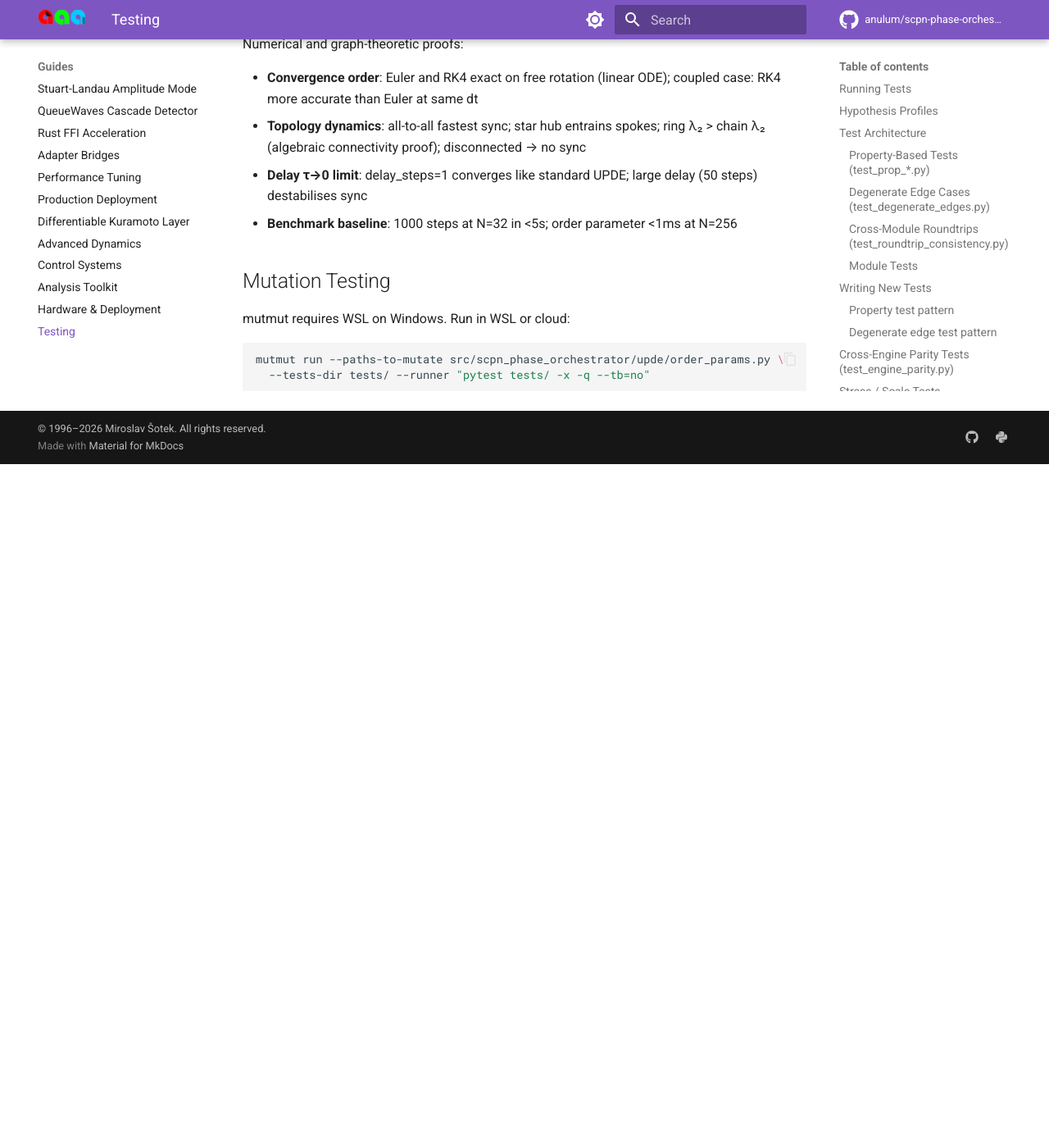
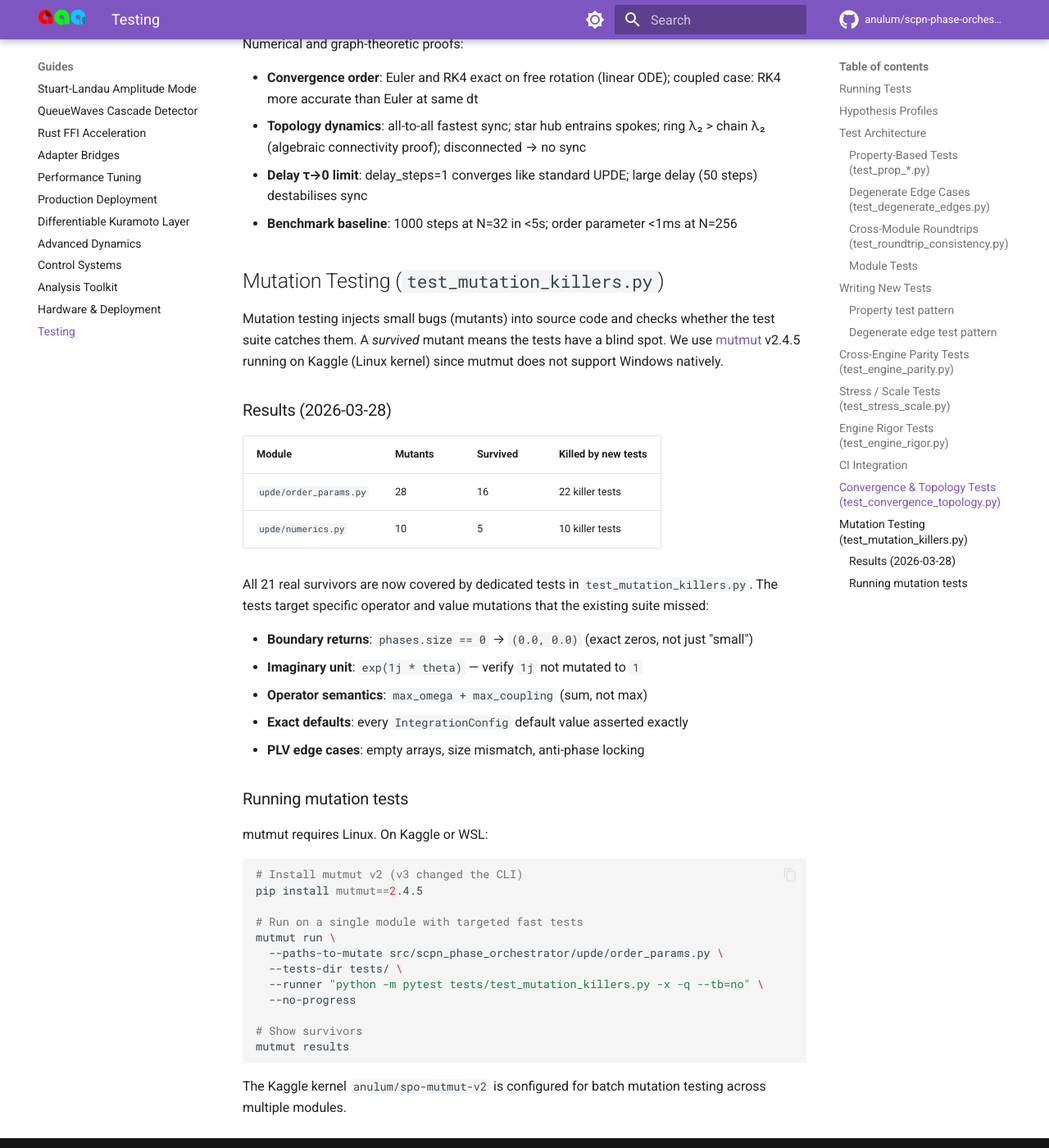
Before and after one commit to anulum/scpn-phase-orchestrator, an MkDocs documentation site: the page built from docs/guide/testing.md, in a window 1280 px wide and 1400 px high, scrolled down 5893 px. Shown: the whole window at 82% size. Built offline with MkDocs 1.6.1 and Material for MkDocs 9.7.7, drawn with Linux system fonts in a browser that asks for light colours; comment, search, counter and statistics services are not loaded; before the commit the page ends 6459 px from its top, so only the background shows below that.

Commit message:
Document mutation testing results and killer test methodology
- Testing guide: mutation results table, survivor analysis, killer
  test patterns, mutmut v2 instructions, Kaggle kernel reference
- CHANGELOG: mutation testing + killer tests entry

Co-Authored-By: Arcane Sapience <protoscience@anulum.li>

````diff
--- a/docs/guide/testing.md
+++ b/docs/guide/testing.md
@@ -186,11 +186,48 @@ Numerical and graph-theoretic proofs:
   large delay (50 steps) destabilises sync
 - **Benchmark baseline**: 1000 steps at N=32 in <5s; order parameter <1ms at N=256
 
-## Mutation Testing
+## Mutation Testing (`test_mutation_killers.py`)
 
-mutmut requires WSL on Windows. Run in WSL or cloud:
+Mutation testing injects small bugs (mutants) into source code and checks
+whether the test suite catches them. A *survived* mutant means the tests
+have a blind spot. We use [mutmut](https://github.com/boxed/mutmut) v2.4.5
+running on Kaggle (Linux kernel) since mutmut does not support Windows natively.
+
+### Results (2026-03-28)
+
+| Module | Mutants | Survived | Killed by new tests |
+|--------|---------|----------|---------------------|
+| `upde/order_params.py` | 28 | 16 | 22 killer tests |
+| `upde/numerics.py` | 10 | 5 | 10 killer tests |
+
+All 21 real survivors are now covered by dedicated tests in
+`test_mutation_killers.py`. The tests target specific operator
+and value mutations that the existing suite missed:
+
+- **Boundary returns**: `phases.size == 0` → `(0.0, 0.0)` (exact zeros, not just "small")
+- **Imaginary unit**: `exp(1j * theta)` — verify `1j` not mutated to `1`
+- **Operator semantics**: `max_omega + max_coupling` (sum, not max)
+- **Exact defaults**: every `IntegrationConfig` default value asserted exactly
+- **PLV edge cases**: empty arrays, size mismatch, anti-phase locking
+
+### Running mutation tests
+
+mutmut requires Linux. On Kaggle or WSL:
 
 ```bash
-mutmut run --paths-to-mutate src/scpn_phase_orchestrator/upde/order_params.py \
-  --tests-dir tests/ --runner "pytest tests/ -x -q --tb=no"
+# Install mutmut v2 (v3 changed the CLI)
+pip install mutmut==2.4.5
+
+# Run on a single module with targeted fast tests
+mutmut run \
+  --paths-to-mutate src/scpn_phase_orchestrator/upde/order_params.py \
+  --tests-dir tests/ \
+  --runner "python -m pytest tests/test_mutation_killers.py -x -q --tb=no" \
+  --no-progress
+
+# Show survivors
+mutmut results
 ```
+
+The Kaggle kernel `anulum/spo-mutmut-v2` is configured for batch
+mutation testing across multiple modules.
````
Also changed, not shown: CHANGELOG.md (+5 -0 lines).
